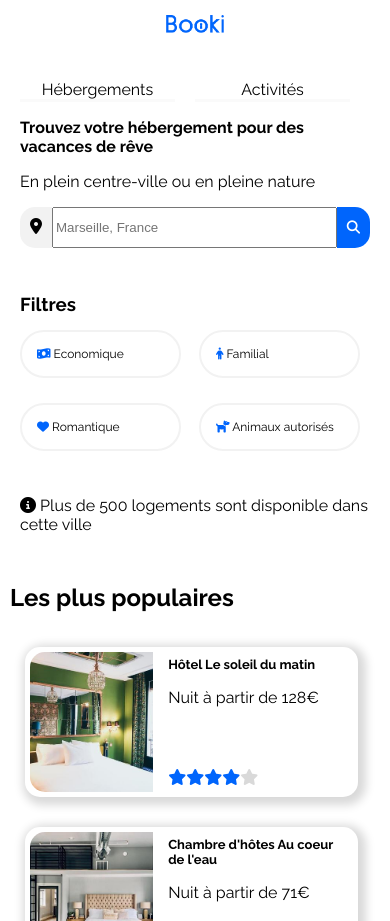
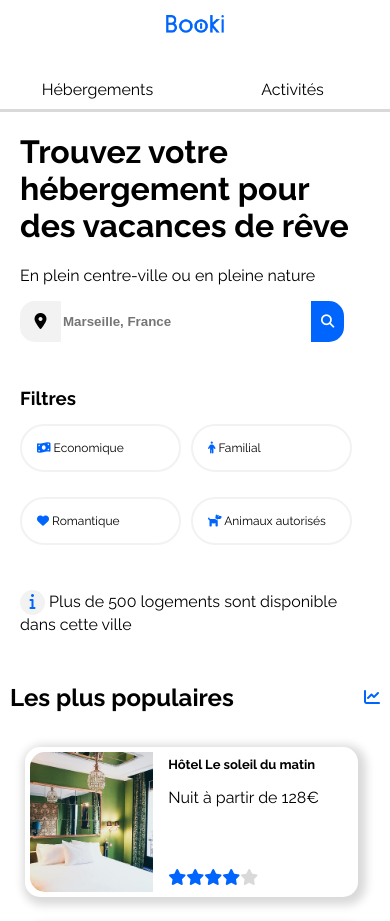
Before and after one commit to JohnYakou/booki, a plain HTML site: page index.html in a window 390 px wide. Shown: the top 921 px of the page. Drawn offline with Linux system fonts and the light colour scheme.

Commit message:
26/01/2023 - 15h26

```diff
--- a/css/style.css
+++ b/css/style.css
@@ -5,7 +5,7 @@
 }
 
 body{
-    font-family: raleway;
+    font-family: Raleway;
     margin: 0;
     padding: 0;
 }
@@ -18,7 +18,10 @@ h3{
 .container{
     margin: 0 auto;
     max-width: 1400px;
+    /* padding: 10px; */
 }
+
+/* spécificité => priorité de la class par rapport à une autre */
 
 .bold{
     font-weight: bold;
@@ -28,7 +31,7 @@ h3{
 .booki{
     display: flex;
     justify-content: space-between;
-    align-items: center;
+    align-items: end;
 }
 
 #bookiLogo{
@@ -46,7 +49,7 @@ h3{
 }
 
 .navbarLiens{
-    padding: 40px 20px 0 20px;
+    padding: 40px 20px 10px 20px;
     margin-right: 20px;
     border-top: 3px solid transparent;
 }
@@ -74,12 +77,18 @@ h3{
 
 #iconeLocation{
     background: #f2f2f2;
-    padding: 10px;
+    /* padding: 10px; */
     border-radius: 15px 0 0 15px;
+    height: 41px;
+    width: 41px;
+    display: flex;
+    justify-content: center;
+    align-items: center;
 }
 
 #rechercheInput input{
-    height: 35px;
+    height: 41px;
+    border: #f2f2f2;
 }
 
 #buttonRechercher, #buttonLoupe{
@@ -89,6 +98,7 @@ h3{
     padding: 10px;
     font-weight: bold;
     border: 0;
+    height: 41px;
 }
 
 #buttonLoupe{
@@ -100,7 +110,7 @@ h3{
 /* Header - Ligne 4 */
 .filtresContainer{
     display: flex;
-    justify-content: space-between;
+    justify-content: left;
     flex-wrap: wrap;
     align-items: center;
     margin: 20px 0 20px 0;
@@ -113,6 +123,17 @@ h3{
 
 .filtresBar:hover{
     background: #DEEBFF;
+}
+
+/* LIGNE 5 */
+#iconeInfo i{
+    width: 25px;
+    height: 25px;
+    border: none;
+    background-color: #f2f2f2;
+    border-radius: 50px;
+    text-align: center;
+    padding: 3px;
 }
 
 /* HEBERGEMENT A MARSEILLE */
@@ -163,16 +184,22 @@ h3{
 /* 2 - POPULAIRE */
 #populaireContainer{
     background-color: #f2f2f2;
-    width: 30%;
+    width: 32%;
     padding: 10px;
     border-radius: 25px;
+}
+
+#populaireHeader{
+    display: flex;
+    justify-content: space-between;
+    align-items: center;
 }
 
 .populaireCard{
     background: white;
     display: flex;
     border-radius: 15px;
-    margin: 25px;
+    margin: 25px 0;
     box-shadow: 3px 3px 10px 5px #d9d9d9;
 }
 
@@ -190,7 +217,7 @@ h3{
 }
 
 .imagePopulaire{
-    height: 140px; /* 140px */
+    height: 140px; /* 100% */
     width: 100%;
     border-radius: 15px 0 0 15px;
     object-fit: cover;
@@ -252,7 +279,7 @@ h3{
 /* MEDIA QUERIES TABLETTE */
 @media screen and (max-width:992px){
     body{
-        padding: 15px 50px 0 25px;
+        padding: 15px 15px 0 15px;
     }
 
     #sectionContainer{
@@ -291,16 +318,21 @@ h3{
     }
 
     header{
-        padding: 0 20px;
+        /* padding: 0 20px; */
     }
 
     .booki{
         flex-direction: column;
+        align-items: center;
     }
 
     .bookiImage{
         margin-top: 15px;
         text-align: center;
+    }
+
+    #trouvezHebergement{
+        padding: 0 20px;
     }
 
     .navbar{
@@ -309,8 +341,9 @@ h3{
 
     .navbarLiens{
         width: 50%;
-        border-bottom: 3px #fafafa solid;
+        border-bottom: 3px #d9d9d9 solid;
         text-align: center;
+        margin: 0;
     }
 
     .navbarLiens:hover{
@@ -320,10 +353,11 @@ h3{
 
     #barreRecherche{
         width: 100%;
+        padding: 0 20px;
     }
 
     #rechercheInput{
-        width: 100%;
+        width: 250px;
     }
 
     #rechercheInput input{
@@ -339,6 +373,10 @@ h3{
         display: block;
     }
 
+    .filtresContainer{
+        padding: 0 20px;
+    }
+
     #filtresTitre{
         margin-right: 50%;
         margin-bottom: 15px;
@@ -349,6 +387,10 @@ h3{
         width: 46%;
         margin-bottom: 25px;
         font-size: 0.75em;
+    }
+
+    #logements{
+        padding: 0 20px;
     }
 
     #sectionContainer{
--- a/index.html
+++ b/index.html
@@ -29,8 +29,8 @@
             </div>
 
             <!-- LIGNE 2 -->
-            <div>
-                <p class="bold">Trouvez votre hébergement pour des vacances de rêve</p>
+            <div id="trouvezHebergement">
+                <h1>Trouvez votre hébergement pour des vacances de rêve</h1>
                 <p>En plein centre-ville ou en pleine nature</p>
             </div>
 
@@ -38,7 +38,7 @@
             <div id="barreRecherche">
                 <div id="iconeLocation"><i class="fa-solid fa-location-dot"></i></div>
 
-                <div id="rechercheInput"><input type="text" placeholder="Marseille, France"></div>
+                <div id="rechercheInput"><input class="bold" type="text" placeholder="Marseille, France"></div>
 
                 <div>
                     <button id="buttonRechercher">Rechercher</button>
@@ -72,8 +72,8 @@
             </section>
 
             <!-- LIGNE 5 -->
-            <div>
-                <i class="fa-solid fa-circle-info"></i>
+            <div id="logements">
+                <span id="iconeInfo"><i class="iconeBleue fa-solid fa-info"></i></span>
                 <span>Plus de 500 logements sont disponible dans cette ville</span>
             </div>
         </header>
@@ -87,7 +87,7 @@
 
                 <div id="hebergementListe"> <!-- Flex justidy-content : space-between / flex-wrap / 30% -->
                     <div class="hebergementCard">
-                        <a href="" class="clickable">
+                        <a href="#" class="clickable">
                             <div class="hebergementCardImg">
                                 <img class="imageHebergement" src="images/hebergements/aubergeLaCanebiere.jpg" alt="image">
                             </div>
@@ -106,7 +106,7 @@
                     </div>
 
                     <div class="hebergementCard">
-                        <a href="" class="clickable">
+                        <a href="#" class="clickable">
                             <div class="hebergementCardImg">
                                 <img class="imageHebergement" src="images/hebergements/hotelDuPort.jpg" alt="image">
                             </div>
@@ -125,7 +125,7 @@
                     </div>
 
                     <div class="hebergementCard">
-                        <a href="" class="clickable">
+                        <a href="#" class="clickable">
                             <div class="hebergementCardImg">
                                 <img class="imageHebergement" src="images/hebergements/hotelLesMouettes.jpg" alt="image">
                             </div>
@@ -144,7 +144,7 @@
                     </div>
 
                     <div class="hebergementCard">
-                        <a href="" class="clickable">
+                        <a href="#" class="clickable">
                             <div class="hebergementCardImg">
                                 <img class="imageHebergement" src="images/hebergements/hotelDeLaMer.jpg" alt="image">
                             </div>
@@ -162,7 +162,7 @@
                     </div>
 
                     <div class="hebergementCard">
-                        <a href="" class="clickable">
+                        <a href="#" class="clickable">
                             <div class="hebergementCardImg">
                                 <img class="imageHebergement" src="images/hebergements/aubergeLePanier.jpg" alt="image">
                             </div>
@@ -181,7 +181,7 @@
                     </div>
 
                     <div class="hebergementCard">
-                        <a href="" class="clickable">
+                        <a href="#" class="clickable">
                             <div class="hebergementCardImg">
                                 <img class="imageHebergement" src="images/hebergements/hotelChezAmina.jpg" alt="image">
                             </div>
@@ -200,14 +200,18 @@
                     </div>
 
                     <div>
-                        <a href="" class="clickable"><p id="afficherPlus">Afficher plus</p></a>
+                        <a href="#" class="clickable"><p id="afficherPlus">Afficher plus</p></a>
                     </div>
                 </div>
             </section>
 
             <!-- LES PLUS POPULAIRE -->
             <section id="populaireContainer"> <!-- width: 30% -->
-                <h2 id="populaireTitre">Les plus populaires</h2>
+                <div id="populaireHeader">
+                    <h2 id="populaireTitre">Les plus populaires</h2>
+
+                    <i class="iconeBleue fa-solid fa-chart-line"></i>
+                </div>
 
                 <div id="populaireListe"> <!-- Flex justidy-content : space-between / flex-wrap / 90%-->
                     <div class="populaireCard">
@@ -276,7 +280,7 @@
 
             <div id="activiteContainer">
                 <div class="cardActivite">
-                    <a href="" class="clickable">
+                    <a href="#" class="clickable">
                         <div>
                             <img class="activiteImg" src="images/activites/vieuxPort.jpg" alt="image">
                         </div>
@@ -286,7 +290,7 @@
                 </div>
 
                 <div class="cardActivite">
-                    <a href="" class="clickable">
+                    <a href="#" class="clickable">
                         <div class="cardActiviteImg">
                             <img class="activiteImg" src="images/activites/fortDePomegues.jpg" alt="image">
                         </div>
@@ -296,7 +300,7 @@
                 </div>
 
                 <div class="cardActivite">
-                    <a href="" class="clickable">
+                    <a href="#" class="clickable">
                         <div>
                             <img class="activiteImg" src="images/activites/parcNationalDesCalanques.jpg" alt="image">
                         </div>
@@ -306,7 +310,7 @@
                 </div>
 
                 <div class="cardActivite">
-                    <a href="" class="clickable">
+                    <a href="#" class="clickable">
                         <div>
                             <img class="activiteImg" src="images/activites/notreDameDeLaGarde.jpg" alt="image">
                         </div>
```
